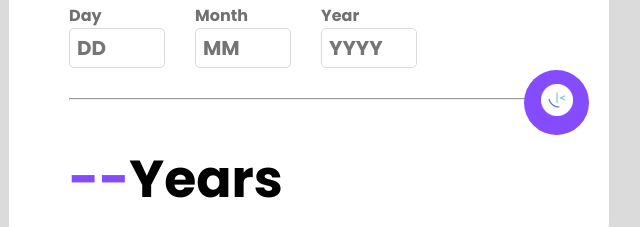
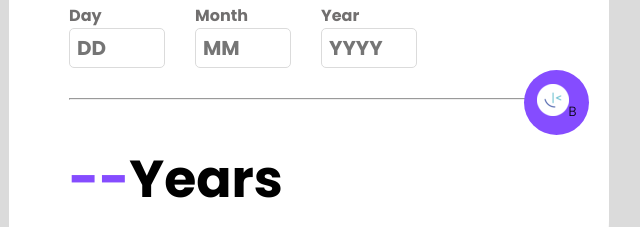
Before and after one commit to rodgers-munene/Age-Calculator-app, a plain HTML site: page index.html in a window 1280 px wide. Shown: the part 247-474 px from the top of the page, 331-971 px from the left. Drawn offline with Linux system fonts and the light colour scheme.

Commit message:
Update index.html

```diff
--- a/index.html
+++ b/index.html
@@ -33,7 +33,7 @@
             </div>
         </form>
         <hr>
-        <button class="btn" type="submit"><img src="favicon-32x32.png" alt=""></button>
+        <button class="btn" type="submit"><img src="favicon-32x32.png" alt="">B</button>
         <div class="output">
             <h1><span id="YY">--</span>Years</h1>
             <h1><span id="MM">--</span>Months</h1>
```
